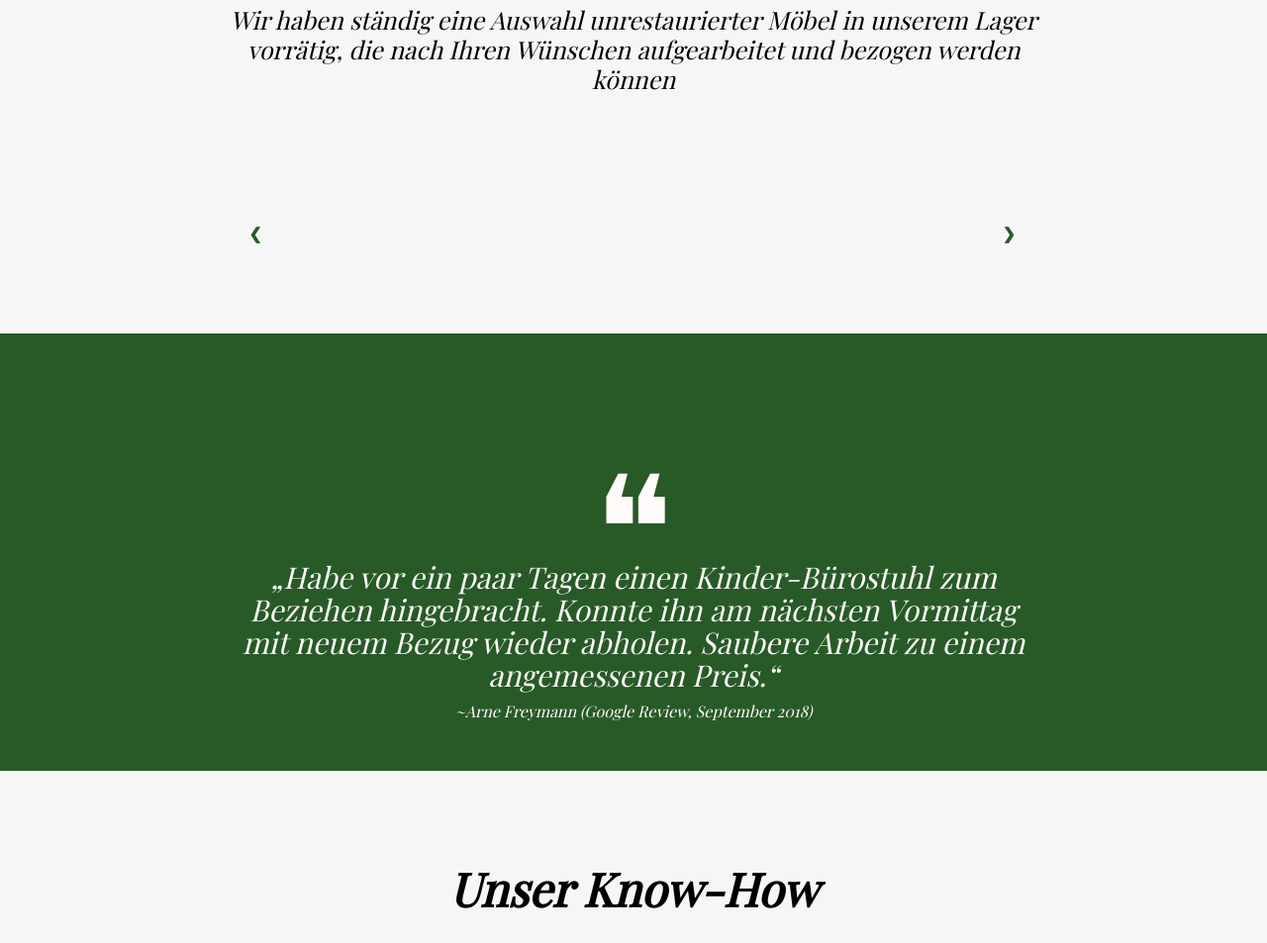
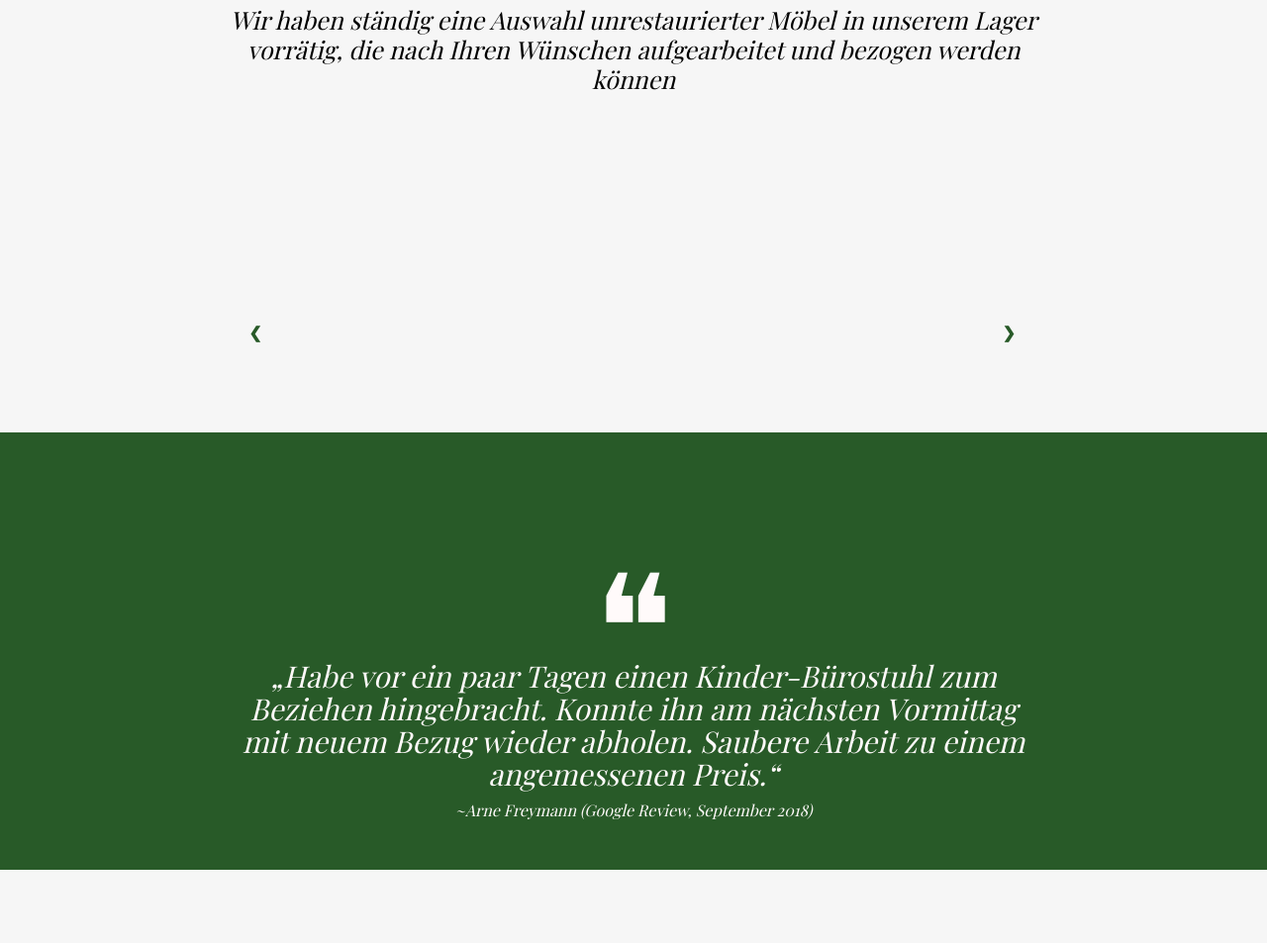
Before and after one commit to tlubitz/derpolsterer-static, a plain HTML site: page index.html in a window 1280 px wide. Shown: the part 2047-3000 px from the top of the page at 99% size. Drawn offline with nearby package versions, Linux system fonts and the light colour scheme; a script that the page names is missing.

Commit message:
updated arrow positioning of shop

```diff
--- a/index.html
+++ b/index.html
@@ -579,7 +579,7 @@
           <h1>Biedermeier, Jugendstil, Gründerzeit, Barock &amp; Moderne</h1><s1>Wir haben ständig eine Auswahl unrestaurierter Möbel in unserem Lager vorrätig, die nach Ihren Wünschen aufgearbeitet und bezogen werden können</s1><br>
 
           <div class="image cl">
-            <button class="button arrow" onclick="plusDivs(-1,0)" style="float:left;margin-top:120px;border:0px;">&#10094;</button>
+            <button class="button arrow" onclick="plusDivs(-1,0)" style="float:left;margin-top:220px;border:0px;">&#10094;</button>
 
 	    <div class="gallery_small2" id='product-component-5d288dce26a'></div>
 	    <div class="gallery_small2" id='product-component-ee44c511e07'></div>
@@ -604,7 +604,7 @@
 	    <div class="gallery_small2" id='product-component-9f3a9b01584'></div>
 	    <div class="gallery_small2" id='product-component-5dfbec4e259'></div>
 
-            <button class="button arrow" onclick="plusDivs(1,0)" style="float:right;margin-top:120px;border:0px;">&#10095;</button>
+            <button class="button arrow" onclick="plusDivs(1,0)" style="float:right;margin-top:220px;border:0px;">&#10095;</button>
           </div>
         </div>
         <div class="col-sm-2"></div>
```
Also changed, not shown: knowhow-moebelpflege-03.html (+2 -2 lines), partner.html (+2 -2 lines).
